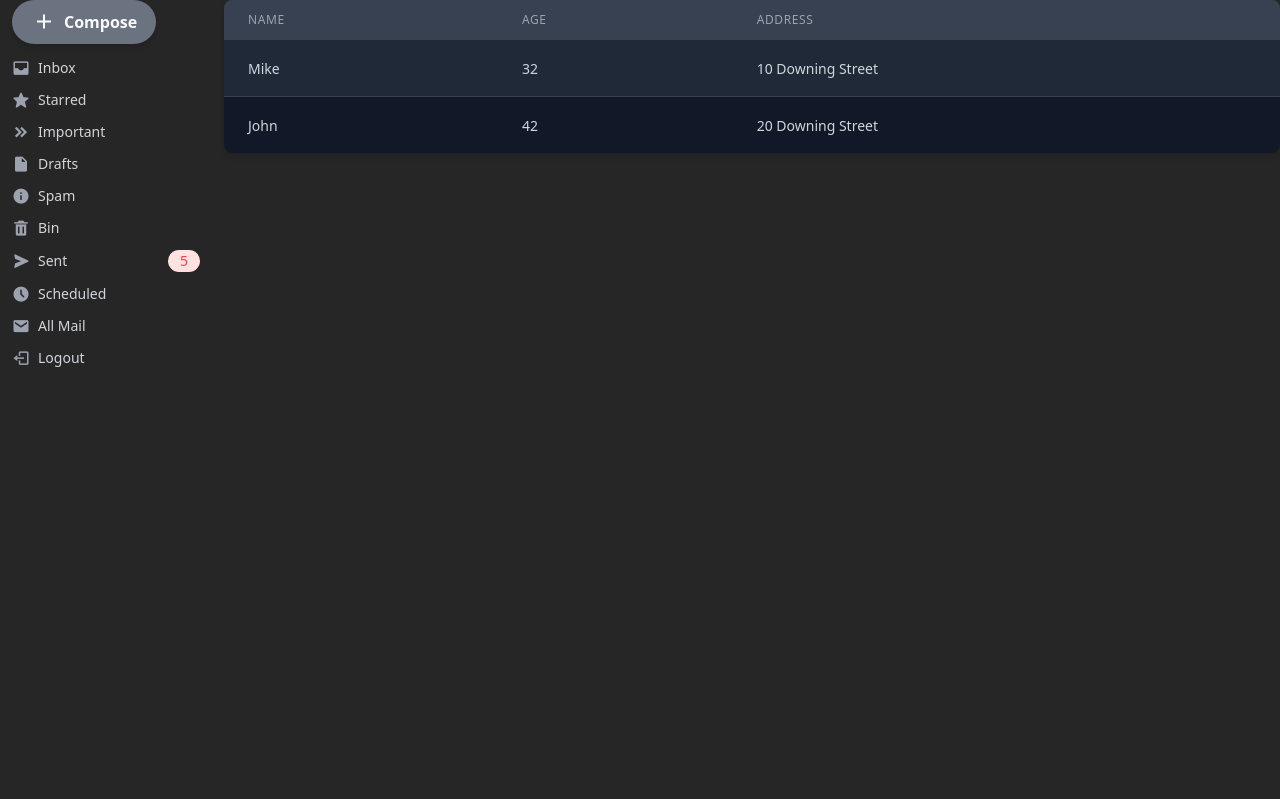
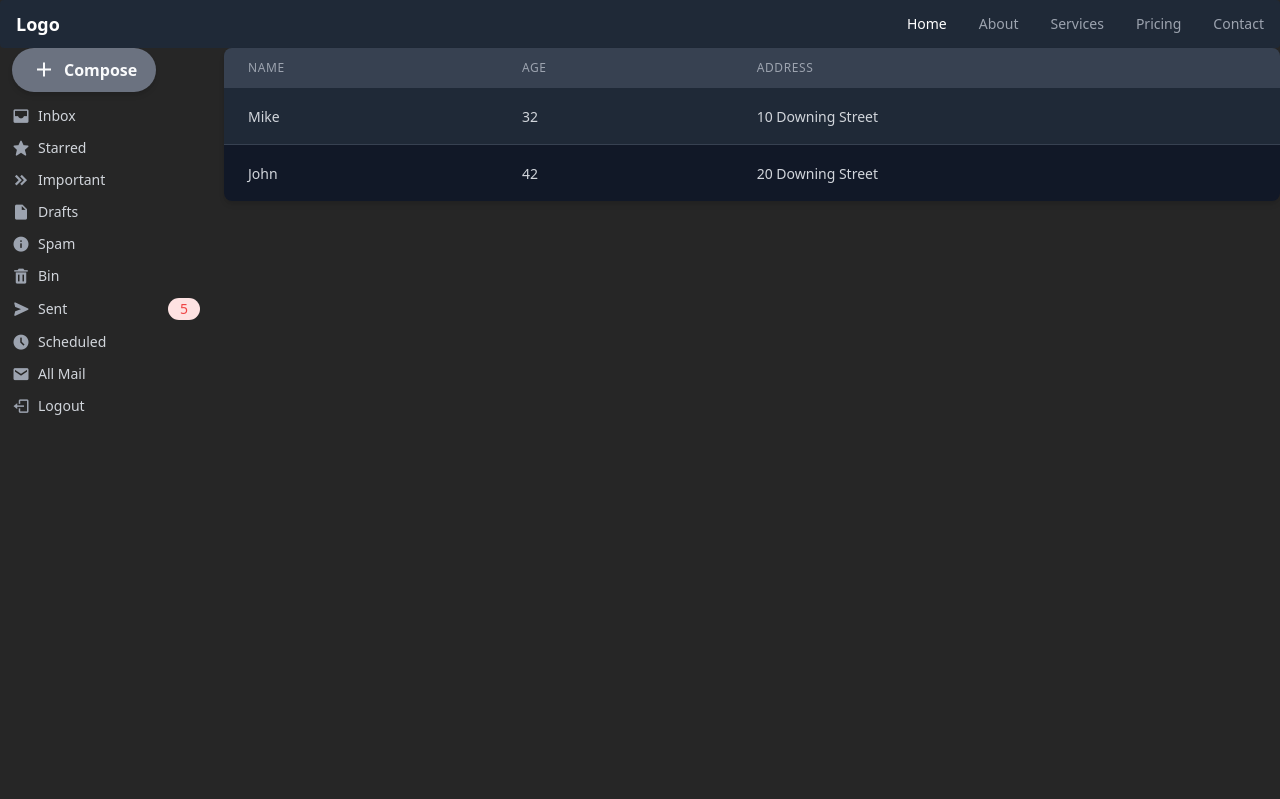
Before and after one commit to edadma/react-tailwind, a React (Create React App) app: page / in a window 1280 px wide. Shown: the top 799 px of the page. Built offline with nearby package versions, Linux system fonts and the light colour scheme.

Commit message:
start coding Navbar

```diff
--- a/src/Demo.tsx
+++ b/src/Demo.tsx
@@ -24,6 +24,11 @@
   Between,
   Table,
   Pagination,
+  Content,
+  RowLayout,
+  ColLayout,
+  Sider,
+  Navbar,
 } from './index'
 import { ThemeProvider } from './ThemeProvider'
 import { DefaultTheme } from './themes/DefaultTheme'
@@ -31,7 +36,6 @@
 import { ThemeSwitcher } from './ThemeSwitcher'
 import { Home } from './Icons'
 import * as yup from 'yup'
-import { Content, RowLayout, Sider } from './Layout'
 import { TableColumn } from './Table'
 
 const data = [
@@ -91,14 +95,16 @@
   return (
     <ThemeProvider>
       <ModeProvider>
+        <ColLayout>
+          <Navbar />
           <RowLayout>
             <Sider width={56}>
               <link rel="stylesheet" href="https://unpkg.com/boxicons@2.0.7/css/boxicons.min.css" />
 
               <Button pill className="flex mb-2 w-36">
                 <span className="inline-flex items-center mr-2 text-2xl">
-                <i className="bx bx-plus"></i>
-              </span>{' '}
+                  <i className="bx bx-plus" />
+                </span>
                 Compose
               </Button>
               <Item icon="bxs-inbox" label="Inbox" />
@@ -116,6 +122,7 @@
               <Table className="w-full" striped hoverable columns={columns} data={data} />
             </Content>
           </RowLayout>
+        </ColLayout>
         <Card>
           <Space>
             <ModeSwitcher />
--- a/src/Layout.tsx
+++ b/src/Layout.tsx
@@ -11,6 +11,20 @@
 
   return (
     <div className="min-h-screen flex flex-row" {...other}>
+      {children}
+    </div>
+  )
+}
+
+interface ColLayoutProps
+  extends React.DetailedHTMLProps<React.HTMLAttributes<HTMLDivElement>, HTMLDivElement> {}
+
+export const ColLayout: FC<ColLayoutProps> = (props) => {
+  const { children, className, ...other } = props
+  // const { theme } = useTheme()
+
+  return (
+    <div className="min-h-screen flex flex-col" {...other}>
       {children}
     </div>
   )
--- /dev/null
+++ b/src/Navbar.tsx
@@ -0,0 +1,91 @@
+import React, { FC } from 'react'
+
+export const Navbar: FC = () => (
+  <nav className="bg-white border-gray-200 px-2 sm:px-4 py-2.5 rounded dark:bg-gray-800">
+    <div className="container flex flex-wrap justify-between items-center mx-auto">
+      <a href="#" className="flex">
+        <span className="self-center text-lg font-semibold whitespace-nowrap dark:text-white">
+          Logo
+        </span>
+      </a>
+      <button
+        data-collapse-toggle="mobile-menu"
+        type="button"
+        className="inline-flex items-center p-2 ml-3 text-sm text-gray-500 rounded-lg md:hidden hover:bg-gray-100 focus:outline-none focus:ring-2 focus:ring-gray-200 dark:text-gray-400 dark:hover:bg-gray-700 dark:focus:ring-gray-600"
+        aria-controls="mobile-menu-2"
+        aria-expanded="false"
+      >
+        <span className="sr-only">Open main menu</span>
+        <svg
+          className="w-6 h-6"
+          fill="currentColor"
+          viewBox="0 0 20 20"
+          xmlns="http://www.w3.org/2000/svg"
+        >
+          <path
+            fillRule="evenodd"
+            d="M3 5a1 1 0 011-1h12a1 1 0 110 2H4a1 1 0 01-1-1zM3 10a1 1 0 011-1h12a1 1 0 110 2H4a1 1 0 01-1-1zM3 15a1 1 0 011-1h12a1 1 0 110 2H4a1 1 0 01-1-1z"
+            clipRule="evenodd"
+          />
+        </svg>
+        <svg
+          className="hidden w-6 h-6"
+          fill="currentColor"
+          viewBox="0 0 20 20"
+          xmlns="http://www.w3.org/2000/svg"
+        >
+          <path
+            fillRule="evenodd"
+            d="M4.293 4.293a1 1 0 011.414 0L10 8.586l4.293-4.293a1 1 0 111.414 1.414L11.414 10l4.293 4.293a1 1 0 01-1.414 1.414L10 11.414l-4.293 4.293a1 1 0 01-1.414-1.414L8.586 10 4.293 5.707a1 1 0 010-1.414z"
+            clipRule="evenodd"
+          />
+        </svg>
+      </button>
+      <div className="hidden w-full md:block md:w-auto" id="mobile-menu">
+        <ul className="flex flex-col mt-4 md:flex-row md:space-x-8 md:mt-0 md:text-sm md:font-medium">
+          <li>
+            <a
+              href="#"
+              className="block py-2 pr-4 pl-3 text-white bg-blue-700 rounded md:bg-transparent md:text-blue-700 md:p-0 dark:text-white"
+              aria-current="page"
+            >
+              Home
+            </a>
+          </li>
+          <li>
+            <a
+              href="#"
+              className="block py-2 pr-4 pl-3 text-gray-700 border-b border-gray-100 hover:bg-gray-50 md:hover:bg-transparent md:border-0 md:hover:text-blue-700 md:p-0 dark:text-gray-400 md:dark:hover:text-white dark:hover:bg-gray-700 dark:hover:text-white md:dark:hover:bg-transparent dark:border-gray-700"
+            >
+              About
+            </a>
+          </li>
+          <li>
+            <a
+              href="#"
+              className="block py-2 pr-4 pl-3 text-gray-700 border-b border-gray-100 hover:bg-gray-50 md:hover:bg-transparent md:border-0 md:hover:text-blue-700 md:p-0 dark:text-gray-400 md:dark:hover:text-white dark:hover:bg-gray-700 dark:hover:text-white md:dark:hover:bg-transparent dark:border-gray-700"
+            >
+              Services
+            </a>
+          </li>
+          <li>
+            <a
+              href="#"
+              className="block py-2 pr-4 pl-3 text-gray-700 border-b border-gray-100 hover:bg-gray-50 md:hover:bg-transparent md:border-0 md:hover:text-blue-700 md:p-0 dark:text-gray-400 md:dark:hover:text-white dark:hover:bg-gray-700 dark:hover:text-white md:dark:hover:bg-transparent dark:border-gray-700"
+            >
+              Pricing
+            </a>
+          </li>
+          <li>
+            <a
+              href="#"
+              className="block py-2 pr-4 pl-3 text-gray-700 hover:bg-gray-50 md:hover:bg-transparent md:border-0 md:hover:text-blue-700 md:p-0 dark:text-gray-400 md:dark:hover:text-white dark:hover:bg-gray-700 dark:hover:text-white md:dark:hover:bg-transparent"
+            >
+              Contact
+            </a>
+          </li>
+        </ul>
+      </div>
+    </div>
+  </nav>
+)
--- a/src/ThemeProvider.tsx
+++ b/src/ThemeProvider.tsx
@@ -9,7 +9,7 @@
 
   if (theme.component[component].exclusions)
     options.forEach((option) => {
-      if (theme.component[component].exclusions[option])
+      if (theme.component[component].exclusions[option] && extensibleProps[option])
         extensibleProps[theme.component[component].exclusions[option]] = false
     })
 
--- a/src/index.tsx
+++ b/src/index.tsx
@@ -30,3 +30,5 @@
 export { Between } from './Between'
 export { Table } from './Table'
 export { Pagination } from './Pagination'
+export { Content, RowLayout, ColLayout, Sider } from './Layout'
+export { Navbar } from './Navbar'
```
Lines whose indentation alone changed are shown as unchanged.
